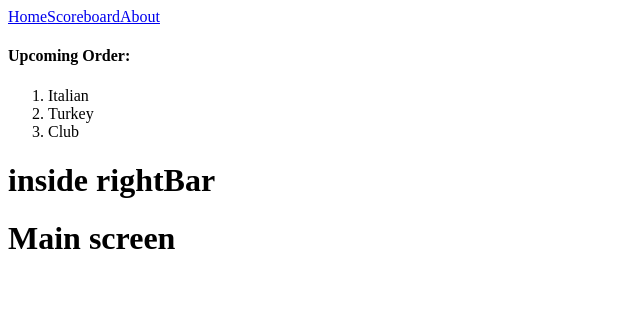
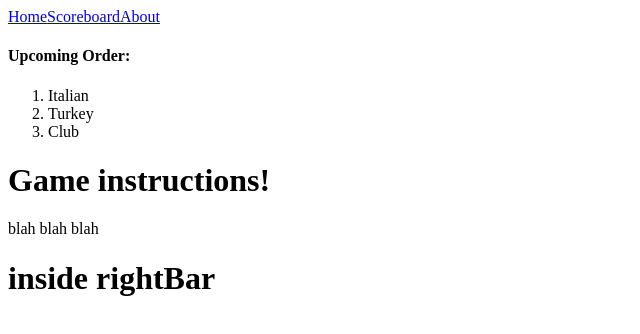
Before and after one commit to bjulander/game-app, a React (Create React App) app in the folder game-front/: page / in a window 1280 px wide. Shown: the top 334 px of the page, without its empty margins (0-640 px from the left). Built offline with nearby package versions, Linux system fonts and the light colour scheme.

Commit message:
added an instructions component to render on a route

```diff
--- a/game-front/src/App.js
+++ b/game-front/src/App.js
@@ -8,9 +8,8 @@ function App() {
     <>
       <NavBar />
       <LeftBar />
+      <Main />
       <RightBar />
-      <Main />
-
     </>
   )
 }
--- a/game-front/src/bars/navBar/NavBar.js
+++ b/game-front/src/bars/navBar/NavBar.js
@@ -1,11 +1,11 @@
-import {Link} from 'react-router-dom'
+import {NavLink} from 'react-router-dom'
 
 export default function NavBar() {
     return (
         <>
-            <Link to="/">Home</Link>
-            <Link to="/scoreboard">Scoreboard</Link>
-            <Link to="/about">About</Link>
+            <NavLink to="/">Home</NavLink>
+            <NavLink to="/scoreboard">Scoreboard</NavLink>
+            <NavLink to="/about">About</NavLink>
         </>
     )
 }
--- /dev/null
+++ b/game-front/src/main/Instructions.js
@@ -0,0 +1,13 @@
+
+const Instructions = () => {
+    return (
+        <>
+            <div>
+                <h1>Game instructions!</h1>
+                <p>blah blah blah</p>
+            </div>
+        </>
+    )
+}
+
+export default Instructions
--- a/game-front/src/main/Main.js
+++ b/game-front/src/main/Main.js
@@ -1,7 +1,27 @@
-export default function Main() {
-    return (
-        <>
-        <h1>Main screen</h1>
-        </>
-    )
+import React, {Component} from 'react'
+import {Route, Switch} from 'react-router-dom'
+import Instructions from './Instructions.js'
+
+class Main extends Component {
+
+    render(){
+        return (
+            <>
+            <Switch>
+                <Route exact path="/">
+                    <Instructions/>
+                    </Route>
+                <Route exact path="/game">
+                    NewGame
+                    </Route>
+                <Route exact path="/scoreboard">
+                    Scoreboard
+                    </Route>
+            </Switch>
+          </>
+        )
+    }
 }
+
+
+export default Main
```
